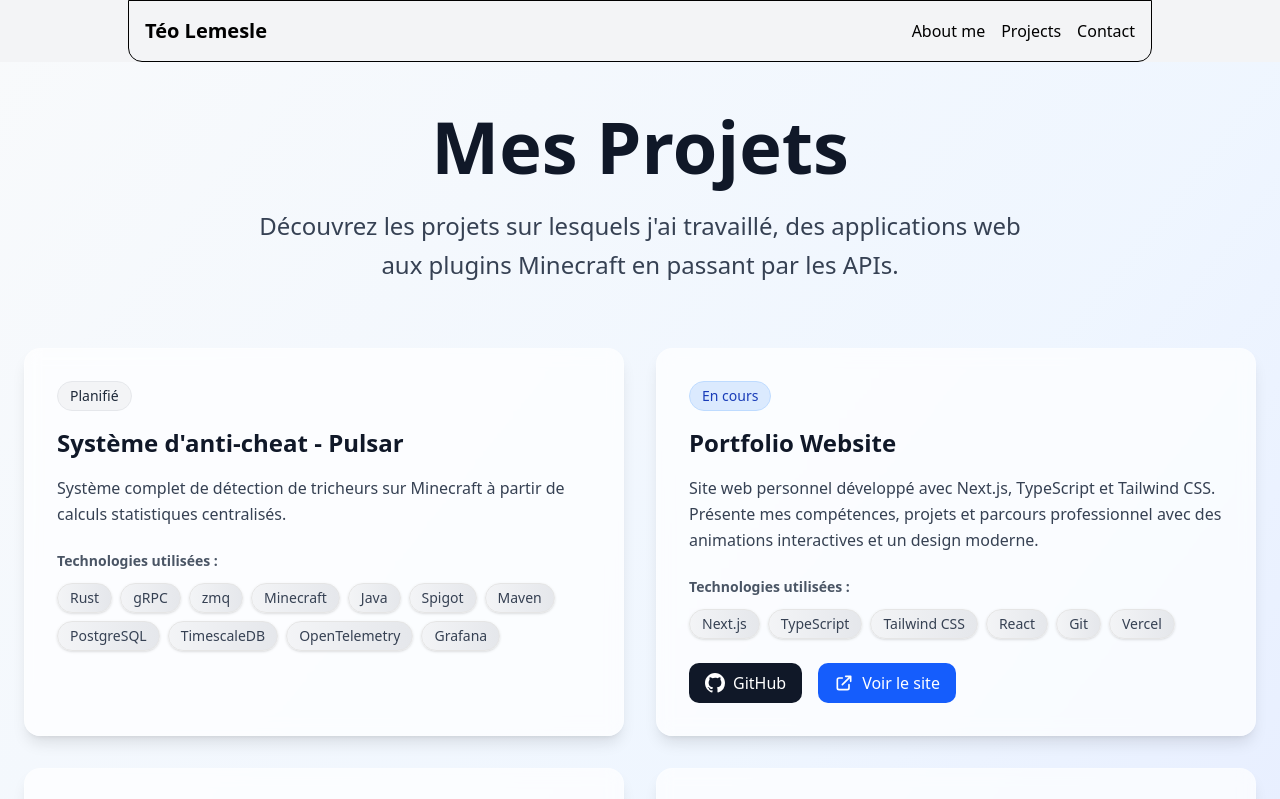
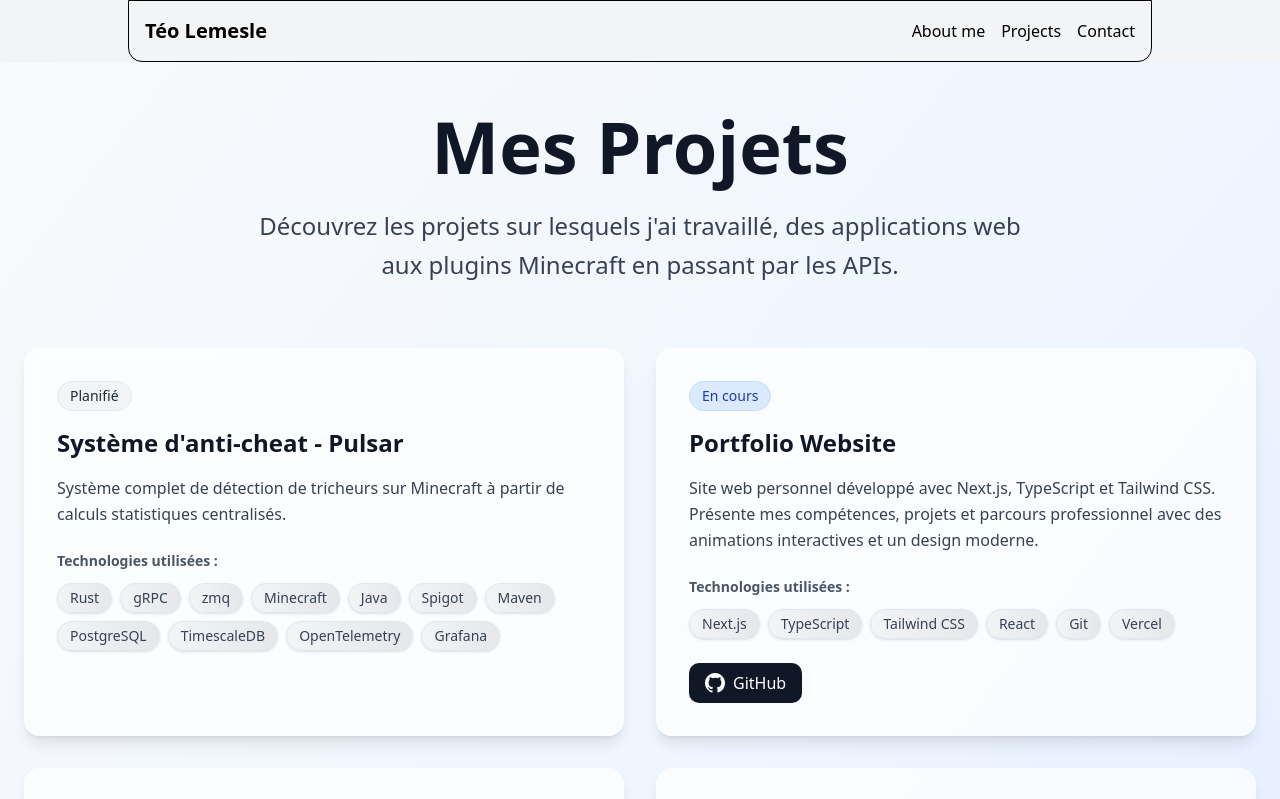
Before and after one commit to NoWauu/portfolio, a Next.js app in the folder portfolio/: page /projects in a window 1280 px wide. Shown: the top 799 px of the page. Built offline with nearby package versions, Linux system fonts and the light colour scheme.

Commit message:
fix: portfolio link

```diff
--- a/portfolio/src/app/projects/page.tsx
+++ b/portfolio/src/app/projects/page.tsx
@@ -25,7 +25,6 @@ export default function Projects() {
       description: "Site web personnel développé avec Next.js, TypeScript et Tailwind CSS. Présente mes compétences, projets et parcours professionnel avec des animations interactives et un design moderne.",
       tech: ["Next.js", "TypeScript", "Tailwind CSS", "React", "Git", "Vercel"],
       githubUrl: "https://github.com/NoWauu/portfolio",
-      liveUrl: "portfolio-noway-ys-projects.vercel.app",
       status: "in-progress"
     },
     {
```
